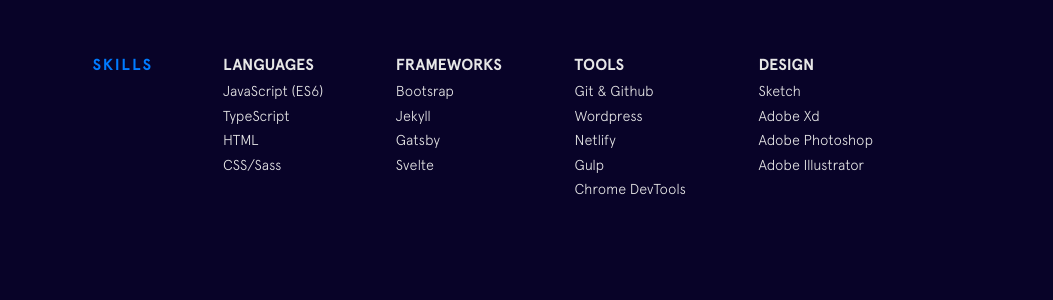
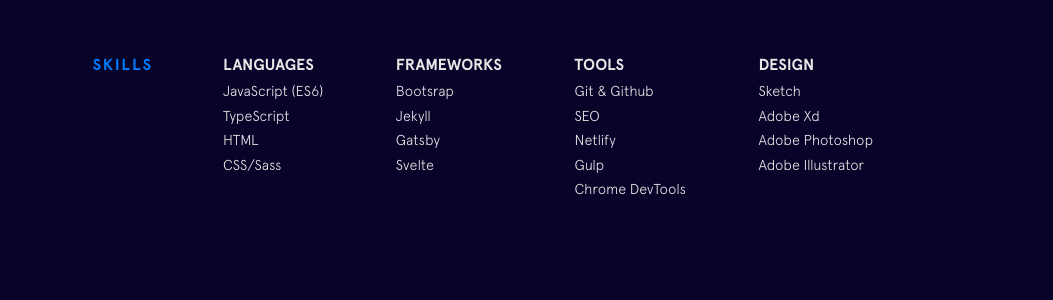
Before and after one commit to ArturReyes/arturreyes.github.io, a Jekyll site: the page built from index.html, in a window 1280 px wide and 900 px high, scrolled down 1263 px. Shown: the part 153-453 px from the top of the window, without its empty margins (227-1280 px from the left). Built offline with Jekyll 4.4.1, drawn with Linux system fonts in a browser that asks for light colours; nearby versions of some CDN libraries.

```diff
--- a/_data/skills.yml
+++ b/_data/skills.yml
@@ -13,7 +13,7 @@
 
 tools:
   - item: Git & Github
-  - item: Wordpress
+  - item: SEO
   - item: Netlify
   - item: Gulp
   - item: Chrome DevTools
```
